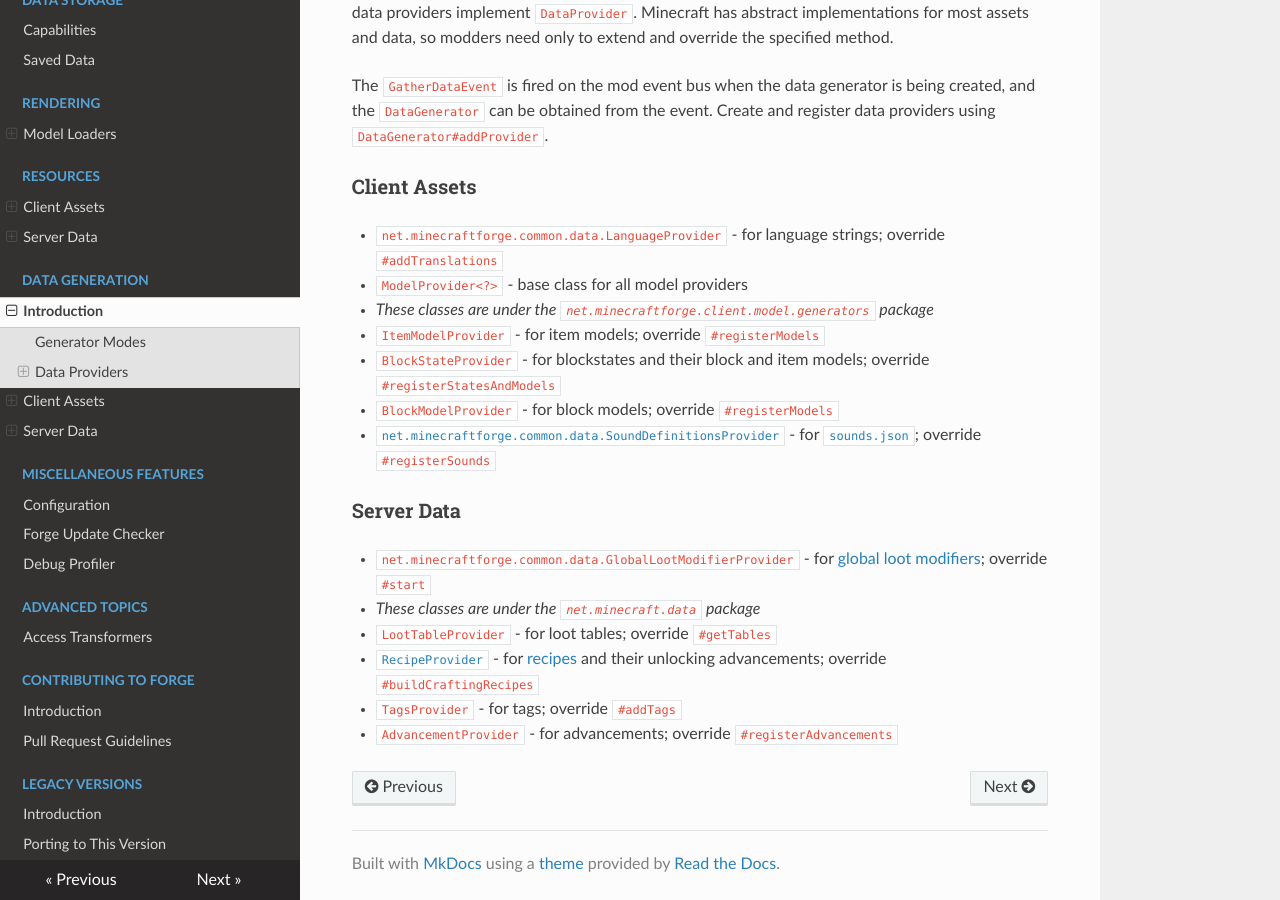
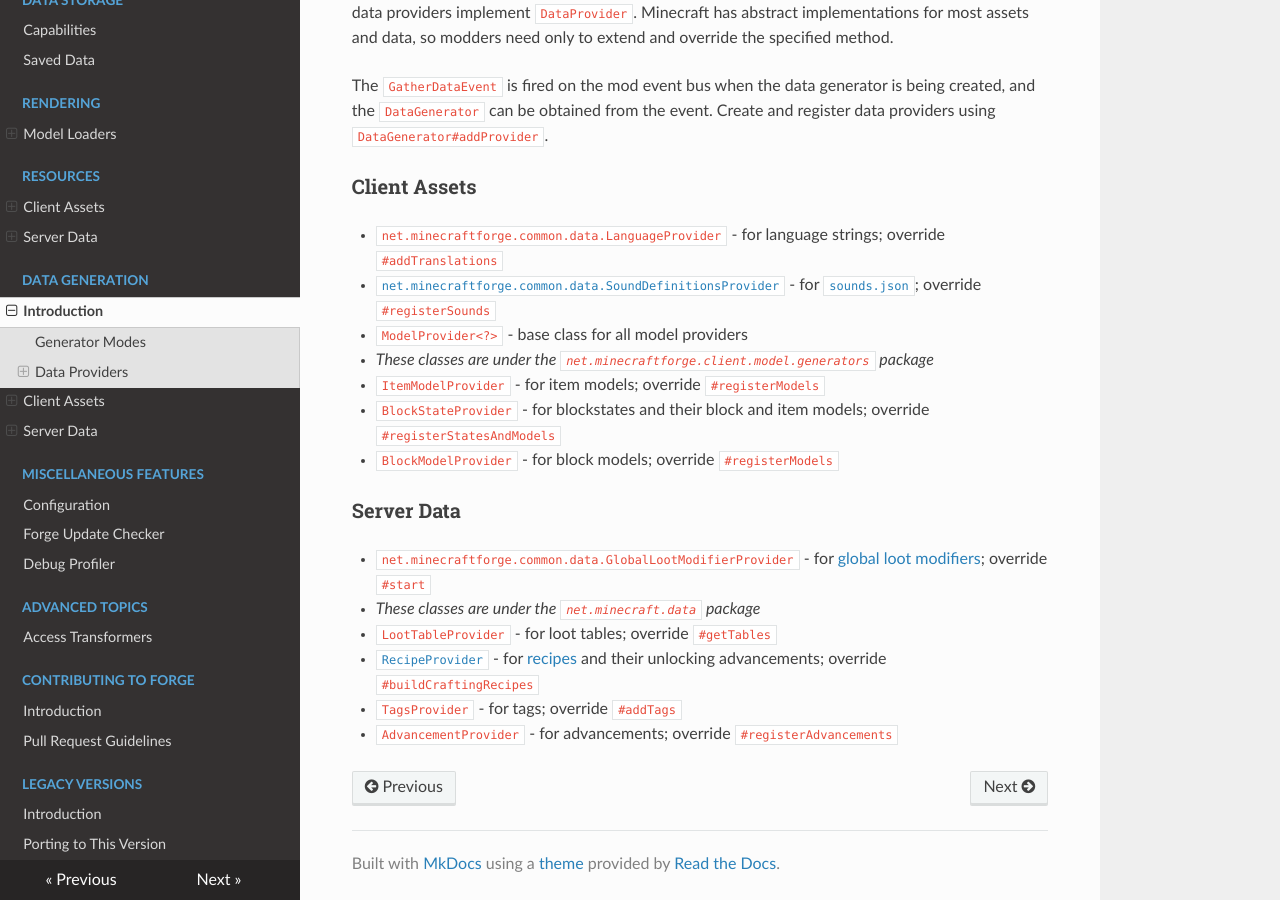
Before and after one commit to MinecraftForge/Documentation, an MkDocs documentation site: the page built from docs/datagen/index.md, in a window 1280 px wide and 900 px high, scrolled down 1001 px. Built offline with MkDocs 1.6.1, drawn with Linux system fonts in a browser that asks for light colours; nearby versions of some CDN libraries.

Commit message:
Add more

```diff
--- a/docs/datagen/index.md
+++ b/docs/datagen/index.md
@@ -35,12 +35,12 @@ The `GatherDataEvent` is fired on the mod event bus when the data generator is b
 
 ### Client Assets
 * `net.minecraftforge.common.data.LanguageProvider` - for language strings; override `#addTranslations`
+* [`net.minecraftforge.common.data.SoundDefinitionsProvider`][soundgen] - for [`sounds.json`][sounds]; override `#registerSounds`
 * `ModelProvider<?>` - base class for all model providers
   * _These classes are under the `net.minecraftforge.client.model.generators` package_
   * `ItemModelProvider` - for item models; override `#registerModels`
   * `BlockStateProvider` - for blockstates and their block and item models; override `#registerStatesAndModels`
   * `BlockModelProvider` - for block models; override `#registerModels`
-* [`net.minecraftforge.common.data.SoundDefinitionsProvider`][soundgen] - for [`sounds.json`][sounds]; override `#registerSounds`
 
 ### Server Data
 * `net.minecraftforge.common.data.GlobalLootModifierProvider` - for [global loot modifiers][glm]; override `#start`
```
Also changed, not shown: docs/datagen/client/sounds.md (+1 -1 lines).
